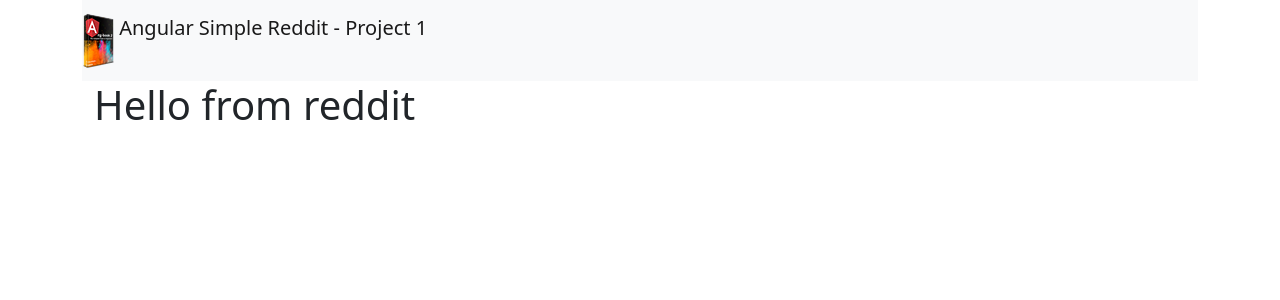
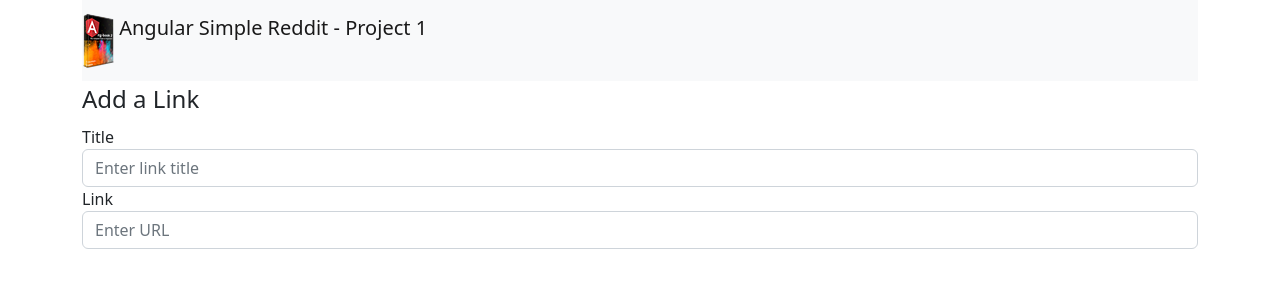
Before and after one commit to SaniyaMathewkutty/reddit-project, an Angular app: page / in a window 1280 px wide. Shown: the top 300 px of the page. Built offline with nearby package versions, Linux system fonts and the light colour scheme.

Commit message:
Built skeleton form

```diff
--- a/src/app/app.component.html
+++ b/src/app/app.component.html
@@ -1,3 +1,17 @@
-<div class="container">
-  <h1> Hello from reddit </h1>
-</div>
+<form>
+  <fieldset class="form-group">
+    <legend>Add a Link</legend>
+
+    <div class="form-group">
+      <label for="title"> Title </label>
+      <input name="title" class="form-control" placeholder="Enter link title">
+    </div>
+
+    <div class="form-group">
+      <label for="link"> Link </label>
+      <input name="link" class="form-control" placeholder="Enter URL">
+    </div>
+
+    <!-- <button (click)="addArticle()">Submit Link</button> -->
+  </fieldset>
+</form>
```
